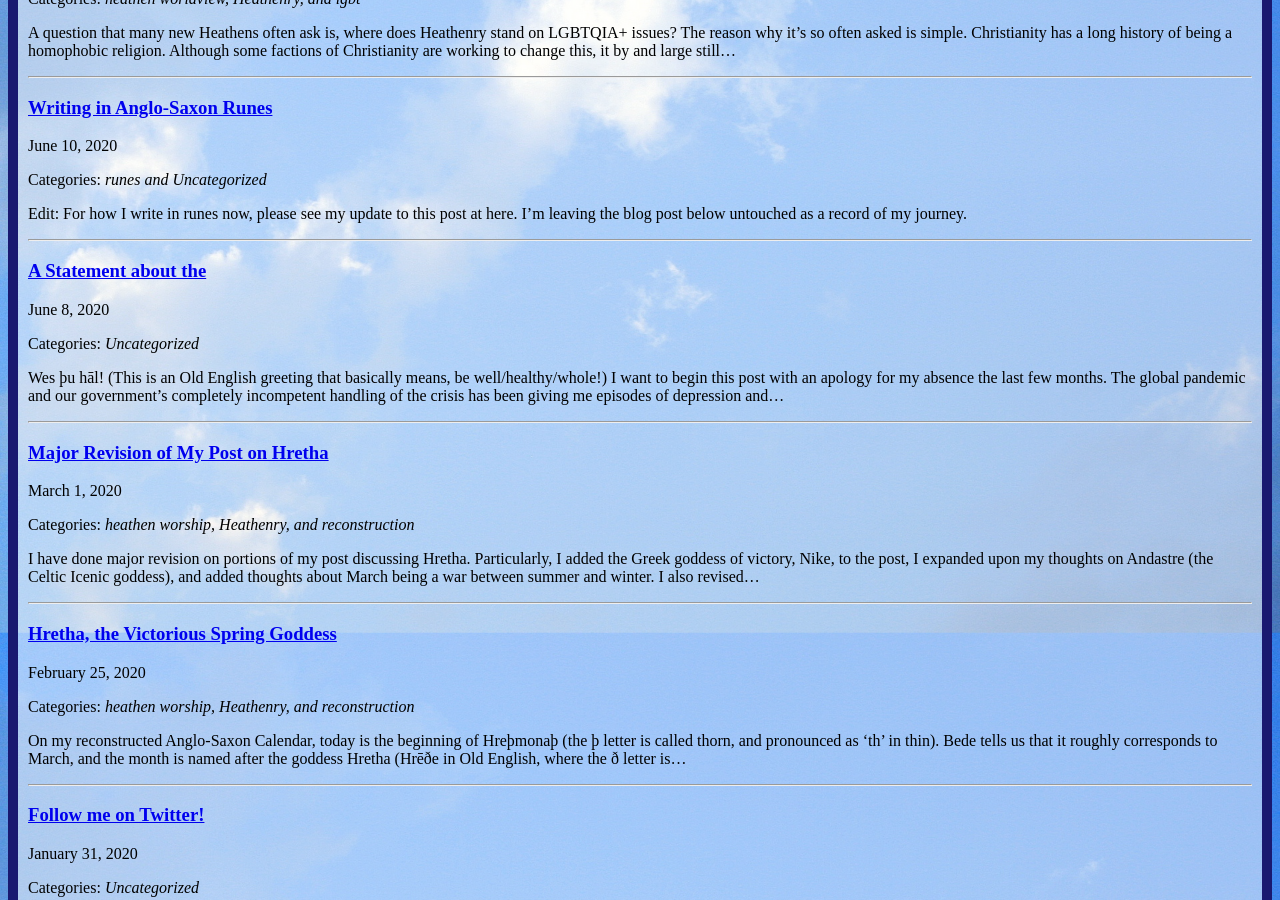
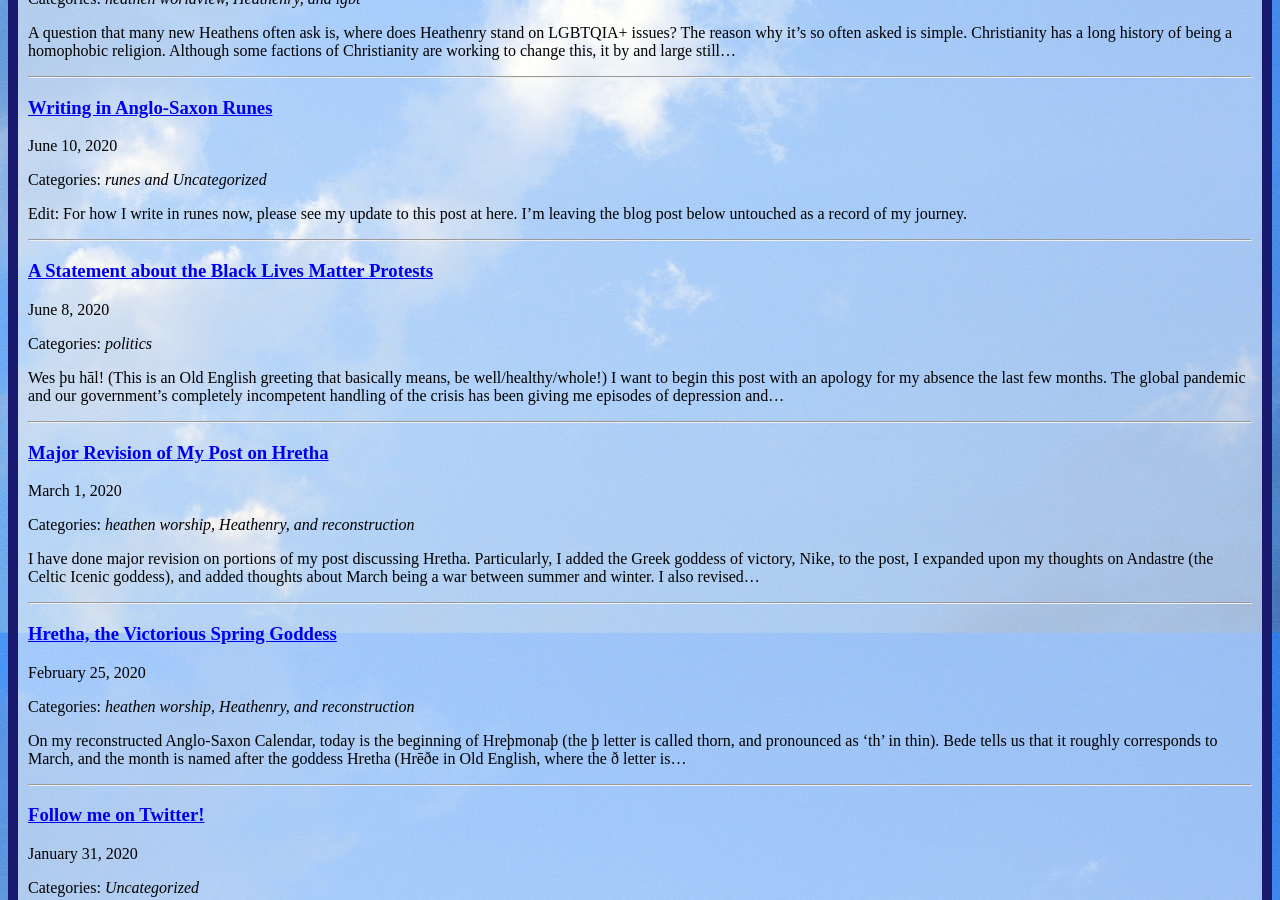
Before and after one commit to byronpendason/byronpendason.github.io, a Jekyll site: the page built from blog.md, in a window 1280 px wide and 900 px high, scrolled down 4284 px. Built offline with Jekyll 4.4.1, drawn with Linux system fonts in a browser that asks for light colours; our own code applies the rules of GitHub Pages for plain Markdown files; comment, search, counter and statistics services are not loaded.

Commit message:
Update 2020-06-08-a-statement-about-the-blacklivesmatter-protests.md

```diff
--- a/_posts/2020-06-08-a-statement-about-the-blacklivesmatter-protests.md
+++ b/_posts/2020-06-08-a-statement-about-the-blacklivesmatter-protests.md
@@ -1,10 +1,10 @@
 ---
 layout: post
-title: A Statement about the #BlackLivesMatter Protests
+title: A Statement about the Black Lives Matter Protests
 date: 2020-06-08 01:43
 author: byronarn
 comments: true
-categories: [Uncategorized]
+categories: [politics]
 ---
 <cite>Wes þu hāl!</cite> (This is an Old English greeting that basically means, <em>be well/healthy/whole!</em>) I want to begin this post with an apology for my absence the last few months. The global pandemic and our government's completely incompetent handling of the crisis has been giving me episodes of depression and anxiety that's had me unable to do much of anything productive. I spent most of the lockdown buried in tv shows, movies, video games, etc. Unhealthy escapism, I know. The recent murder of George Floyd, and the government responses to the protests that followed, just made it much worse. I'm sincerely sorry if I had anyone worried. I am physically healthy (though still fighting my mental demons, so to speak).
 
```
